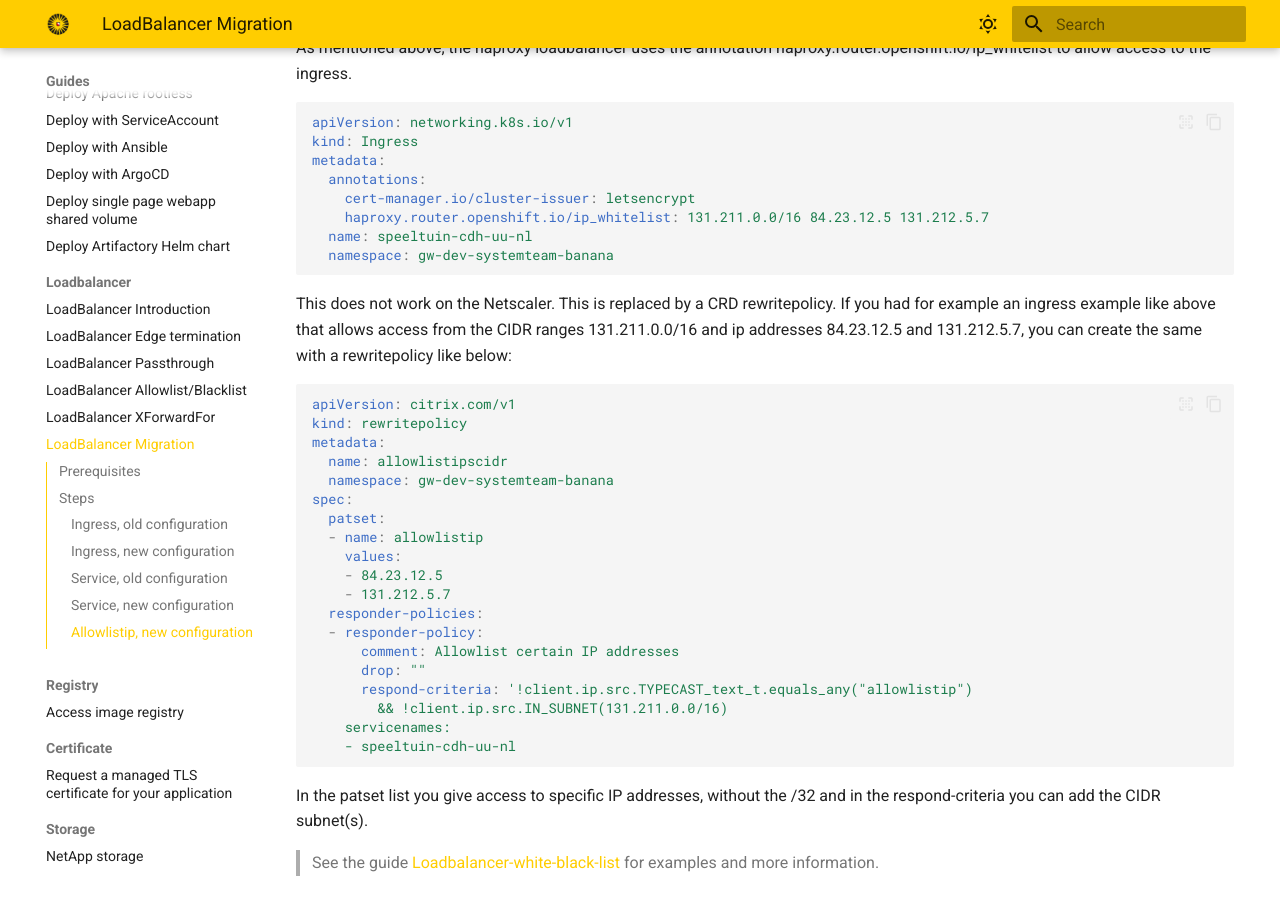
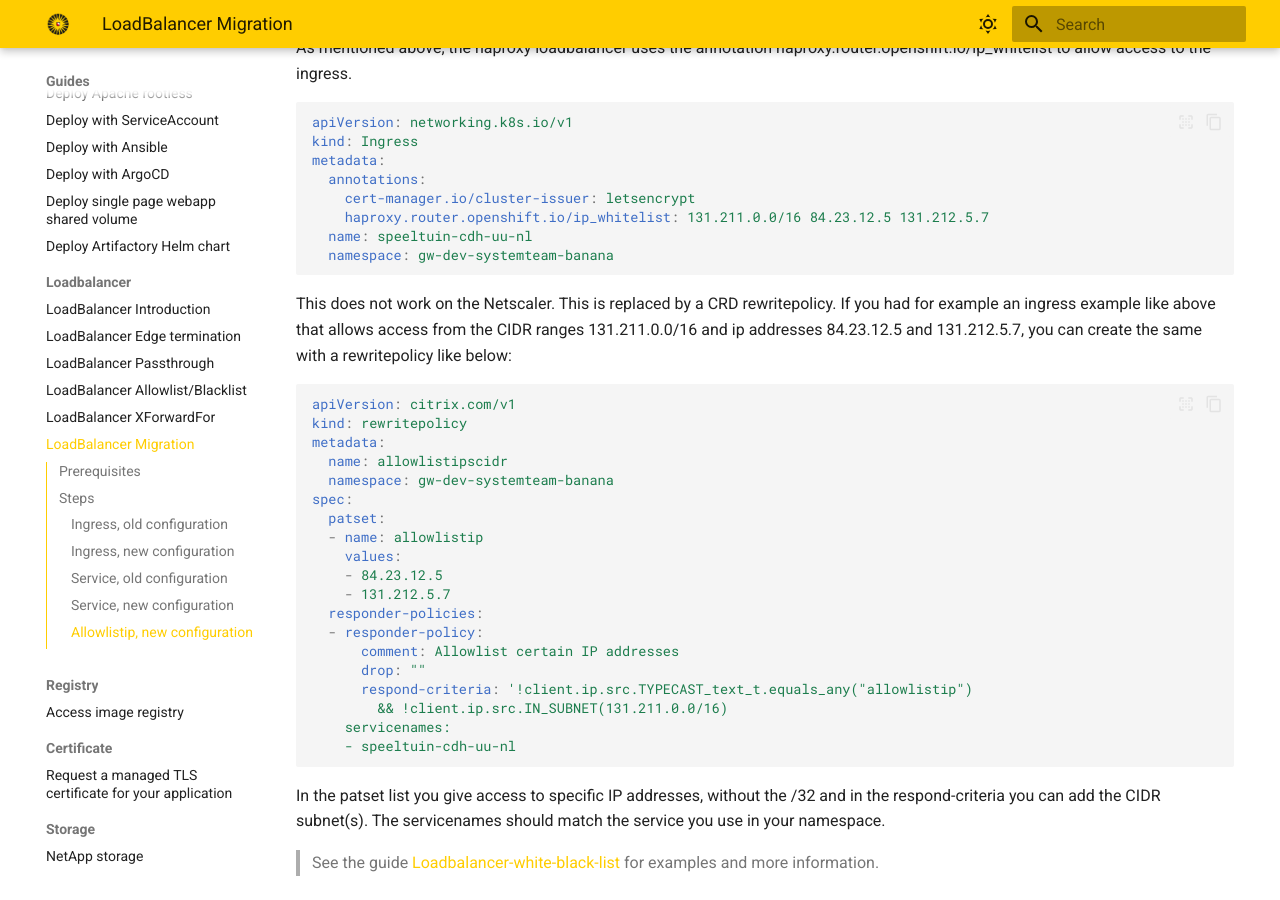
Before and after one commit to UtrechtUniversity/containerplatform-docs, an MkDocs documentation site: the page built from docs/content/guides/loadbalancer-migration.md, in a window 1280 px wide and 900 px high, scrolled down 2723 px. Built offline with MkDocs 1.6.1 and Material for MkDocs 9.7.7, drawn with Linux system fonts in a browser that asks for light colours.

Commit message:
make documentation more clear

````diff
--- a/docs/content/guides/loadbalancer-migration.md
+++ b/docs/content/guides/loadbalancer-migration.md
@@ -158,5 +158,6 @@ spec:
 ```
 
 In the patset list you give access to specific IP addresses, without the /32 and in the respond-criteria you can add the CIDR subnet(s).
+The servicenames should match the service you use in your namespace.
 
 > See the guide [Loadbalancer-white-black-list](loadbalancer-white-black-list.md) for examples and more information.
````
